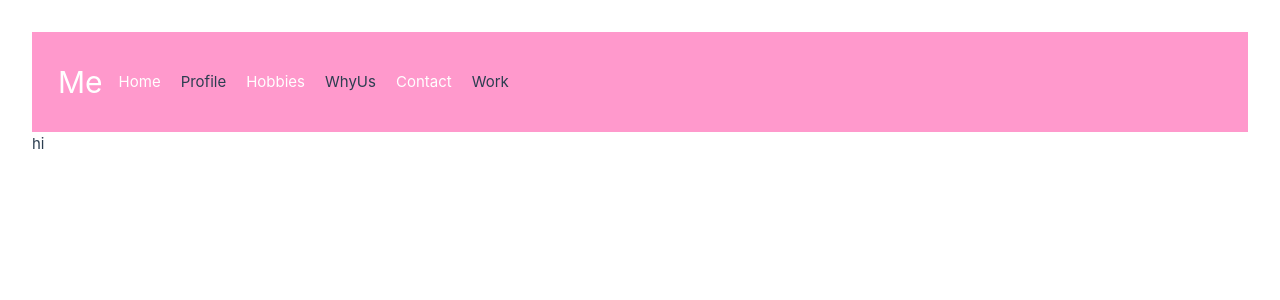
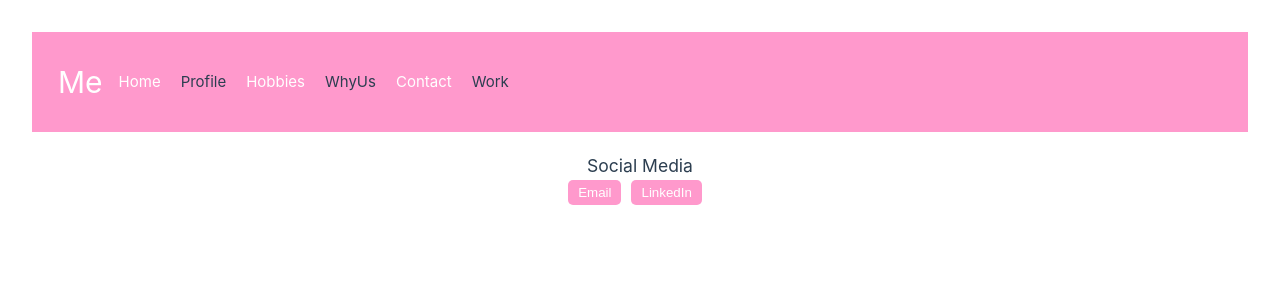
Before and after one commit to Estelaria/vuetaskandhomework, a Vue app: page /contact in a window 1280 px wide. Shown: the top 300 px of the page. Built offline with nearby package versions, Linux system fonts and the light colour scheme.

Commit message:
add contact

```diff
--- a/src/router.ts
+++ b/src/router.ts
@@ -26,7 +26,7 @@ const routes: Array<RouteRecordRaw> = [
         component: Hobbies,
     },
     {
-        path: '/contact',
+        path: '/whyUs',
         name: 'WhyUs',
         component: WhyUs,
     },
--- a/src/views/contact.vue
+++ b/src/views/contact.vue
@@ -1,3 +1,68 @@
 <template>
-    hi4
+    <div class="contact">
+        <h2>{{ pageTitle }}</h2>
+        <div class="contact-info">
+            <div>
+                <h3>Social Media</h3>
+                <button @click="showEmail = true">Email</button>
+                <button @click="openLinkedIn">LinkedIn</button>
+            </div>
+            <div v-if="showEmail">
+                <p>21393097@utcancun.edu.mx</p>
+            </div>
+        </div>
+    </div>
 </template>
+
+<script lang="ts">
+export default {
+    name: 'Contact',
+    props: {
+        pageTitle: String,
+    },
+    data() {
+        return {
+            showEmail: false,
+        };
+    },
+    methods: {
+        openLinkedIn() {
+            window.open('https://www.linkedin.com/');
+        },
+    },
+};
+</script>
+
+<style scoped>
+.contact {
+    display: flex;
+    justify-content: center;
+    align-items: center;
+    flex-direction: column;
+}
+
+.contact-info {
+    display: flex;
+    justify-content: space-between;
+    align-items: center;
+    margin-top: 20px;
+}
+
+.contact-info div {
+    text-align: center;
+}
+
+.contact-info button {
+    margin-right: 10px;
+    padding: 5px 10px;
+    border: none;
+    border-radius: 5px;
+    background-color: #ff99cc;
+    color: white;
+    cursor: pointer;
+}
+
+.contact-info button:hover {
+    background-color: #ff66b3;
+}
+</style>
--- a/src/views/hobbies.vue
+++ b/src/views/hobbies.vue
@@ -28,19 +28,19 @@ export default {
             hobbies: [
                 {
                     title: 'Mini house',
-                    image: 'minihouse.jpg'
+                    image: 'src/assets/img/minihouse.jpg'
                 },
                 {
                     title: 'Book',
-                    image: 'book.jpg'
+                    image: 'src/assets/img/book.jpg'
                 },
                 {
                     title: 'Music Box',
-                    image: 'tree.jpg'
+                    image: 'src/assets/img/tree.jpg'
                 },
                 {
                     title: 'Nail',
-                    image: 'nails.jpg' },
+                    image: 'src/assets/img/nails.jpg' },
             ],
         };
     },
@@ -49,7 +49,7 @@ export default {
 
 <style scoped>
 .hobbies {
-    background-color: #ff99cc;
+
     padding: 20px;
 }
 
```
